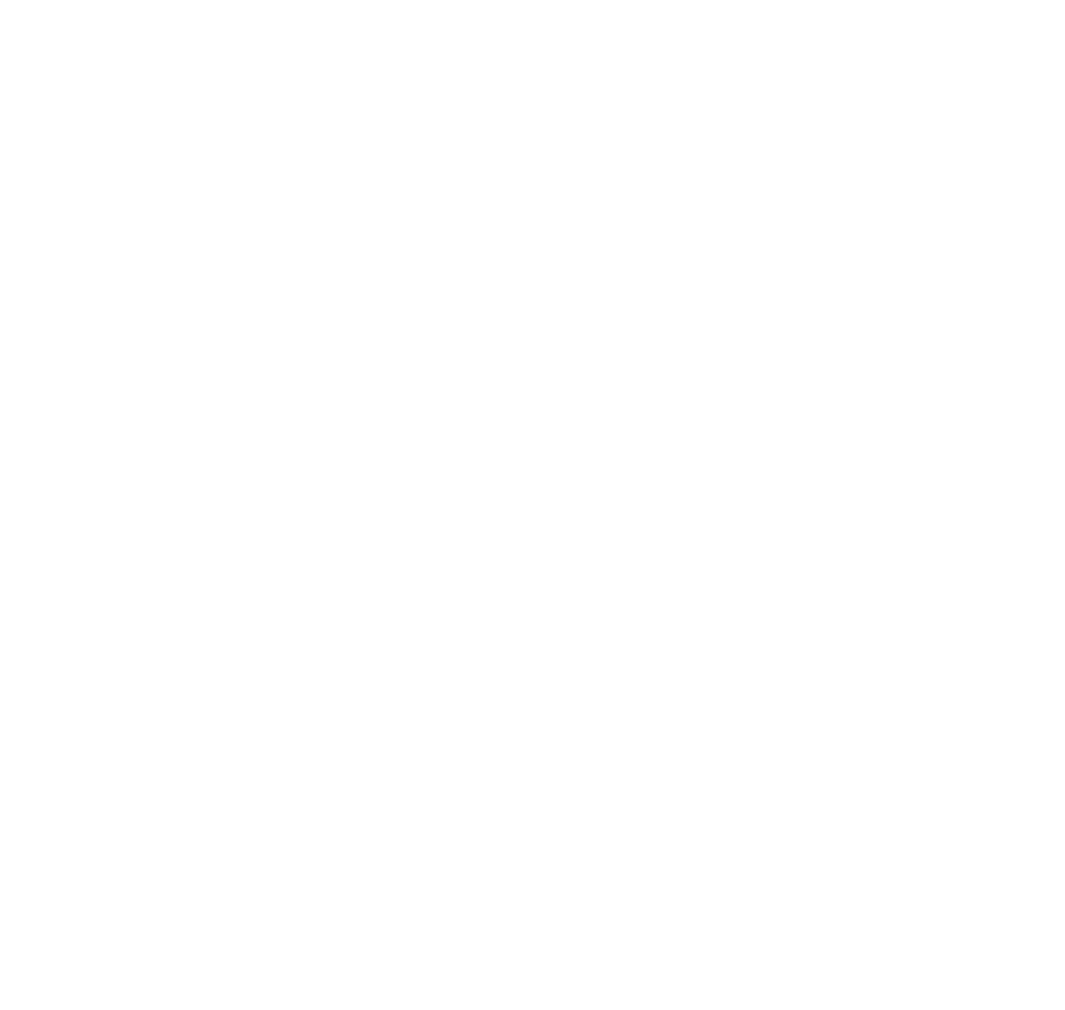
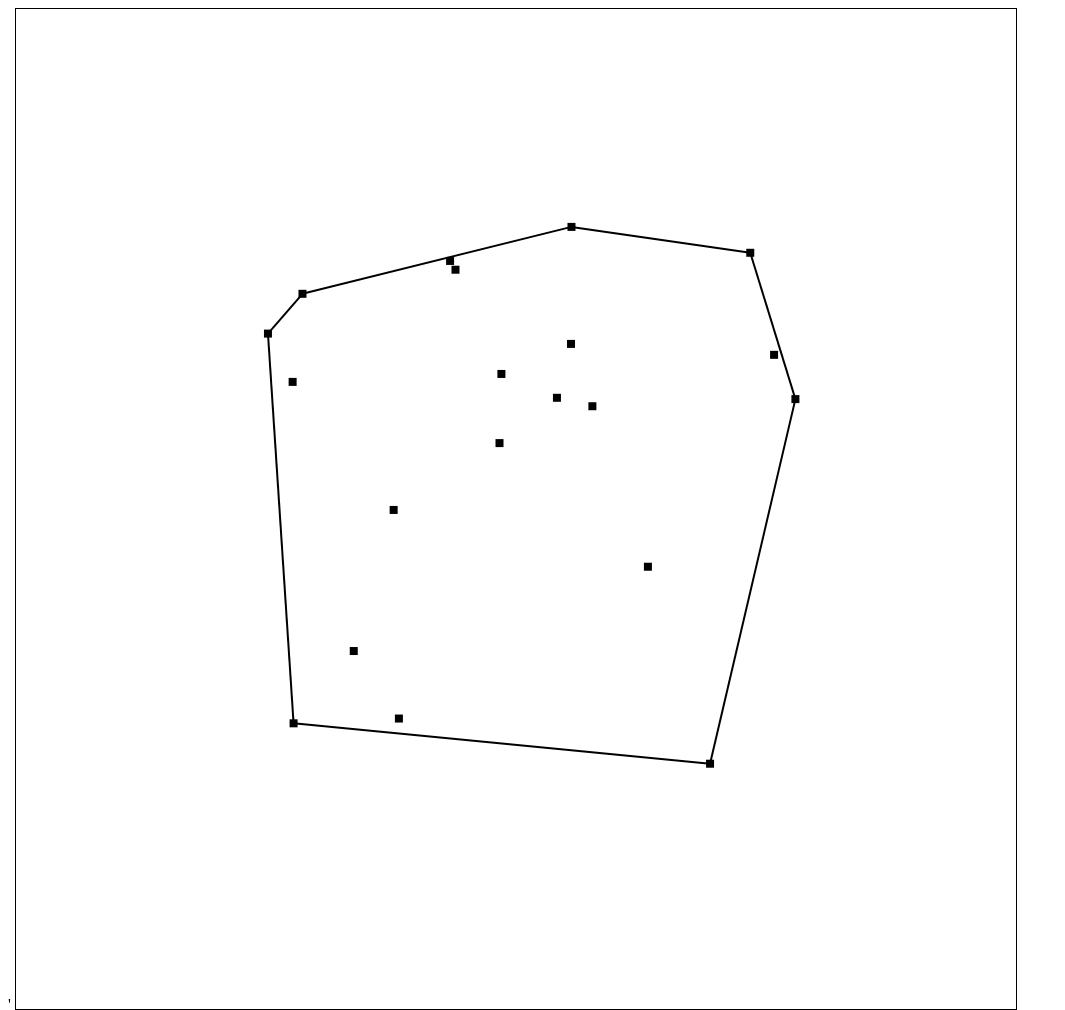
Before and after one commit to kimdeul/Delaunay, a website built with webpack: page public/index.html in a window 1280 px wide. Shown: the whole page, without its empty margins (0-1065 px from the left). Built offline with nearby package versions, Linux system fonts and the light colour scheme.

Commit message:
Add Convex hull composing, basic geometric/rendering classes

```diff
--- a/public/index.html
+++ b/public/index.html
@@ -1,7 +1,12 @@
 <head>
-  <title>Delaunay Triangulation</title>
+  <title>Delaunay Triangulation</title>'
+  <style>
+    #canvas {
+      border: 1px solid black;
+    }
+  </style>
 </head>
 <body>
-  <canvas id="canvas" width=1000 height=1000></canvas>
+  <canvas id="canvas" width="1000" height="1000"></canvas>
 </body>
 <script src="../dist/bundle.js"></script>
--- /dev/null
+++ b/src/geometry/Area.ts
@@ -0,0 +1,12 @@
+import { Point } from "./shapes/Point"
+import { Segment } from "./shapes/Segment"
+
+export interface Area {
+  points: Point[],
+  segments: Segment[],
+}
+
+export const Global: Area = {
+  points: [],
+  segments: []
+}
--- /dev/null
+++ b/src/geometry/algorithm/convex.ts
@@ -0,0 +1,37 @@
+import { Point } from "../shapes/Point";
+import { CCW } from "./vector";
+
+export function composeConvexHull(source: Point[]) {
+
+  const points = [...source]
+  const size = points.length;
+  if (size < 3) return;
+
+  points.sort((a, b) => (a.y !== b.y) ? (a.y - b.y) : (a.x - b.x))
+  const first = points.shift() as Point
+  points.sort((a, b) => {
+    const ccw = CCW(first, a, b)
+    return ccw ? -ccw : ((a.y !== b.y) ? (a.y - b.y) : (a.x - b.x));
+  })
+  points.unshift(first)
+
+  const convex: number[] = []
+  convex.push(0)
+  convex.push(1)
+
+  for (let i=2; i<size; i++) {
+    while (convex.length >= 2) {
+      const indexB = convex.pop() as number
+      const indexA = convex[convex.length - 1]
+      if (CCW(points[indexA], points[indexB], points[i]) > 0) {
+        convex.push(indexB)
+        break
+      }
+    }
+    convex.push(i)
+    console
+  }
+
+  return convex.map(index => points[index])
+
+}
--- /dev/null
+++ b/src/geometry/algorithm/vector.ts
@@ -0,0 +1,5 @@
+import { Point } from "../shapes/Point";
+
+export function CCW(a: Point, b: Point, c: Point) {
+  return (a.x*b.y + b.x*c.y + c.x*a.y) - (a.y*b.x + b.y*c.x + c.y*a.x);
+}
--- /dev/null
+++ b/src/geometry/shapes/Point.ts
@@ -0,0 +1,29 @@
+import { Segment } from "./Segment";
+import { Shape } from "./Shape";
+
+interface Location2D { x: number, y: number }
+
+export class Point<Location extends Location2D = Location2D> extends Shape {
+
+  private location: Location;
+
+  constructor(location: Location) {
+    super()
+    this.location = location;
+  }
+
+  get x() { return this.location.x }
+  get y() { return this.location.y }
+
+  static random(min: number, max: number) {
+    return new Point({
+      x: min + Math.random() * (max - min),
+      y: min + Math.random() * (max - min)
+    })
+  }
+
+  lineTo(to: Point) {
+    return new Segment(this, to)
+  }
+
+}
--- /dev/null
+++ b/src/geometry/shapes/Segment.ts
@@ -0,0 +1,25 @@
+import { Point } from "./Point";
+import { Shape } from "./Shape";
+
+export class Segment extends Shape {
+
+  readonly from: Point;
+  readonly to: Point;
+
+  constructor(from: Point, to: Point) {
+    super()
+    this.from = from;
+    this.to = to;
+  }
+
+  is(segment: Segment) {
+    if (this.from === segment.from && this.to === segment.to) return true;
+    if (this.from === segment.to && this.from === segment.to) return true;
+    return false;
+  }
+
+  distance() {
+    return Math.sqrt((this.from.x - this.to.x) ** 2 + (this.from.y - this.to.y) ** 2)
+  }
+
+}
--- /dev/null
+++ b/src/geometry/shapes/Shape.ts
@@ -0,0 +1,16 @@
+export class Shape {
+
+  private ephemeral: boolean
+  constructor() {
+    this.ephemeral = false;
+  }
+
+  get deleted() {
+    return this.ephemeral;
+  }
+
+  delete() {
+    this.ephemeral = true;
+  }
+
+}
--- a/src/index.ts
+++ b/src/index.ts
@@ -0,0 +1,11 @@
+import { composeConvexHull } from "./geometry/algorithm/convex"
+import { Global } from "./geometry/Area"
+import { Point } from "./geometry/shapes/Point"
+import { Renderer } from "./render/Renderer"
+
+const canvas = document.getElementById("canvas") as HTMLCanvasElement
+const renderer = new Renderer(canvas)
+
+for (const _ of new Array(20).fill(0)) Global.points.push(Point.random(200, 800))
+for (const point of Global.points) renderer.renderPoint(point, { size: 8 })
+renderer.renderPolygon(composeConvexHull(Global.points)!)
--- /dev/null
+++ b/src/render/Renderer.ts
@@ -0,0 +1,44 @@
+import { Point } from "../geometry/shapes/Point";
+import { Segment } from "../geometry/shapes/Segment";
+
+type StyleOption = { size?: number, color?: string };
+
+export class Renderer {
+
+  private readonly canvas: HTMLCanvasElement
+  private readonly ctx: CanvasRenderingContext2D
+
+  constructor(canvas: HTMLCanvasElement) {
+    this.canvas = canvas
+    this.ctx = canvas.getContext("2d")!
+  }
+
+  renderPoint(point: Point, fill?: StyleOption) {
+    this.ctx.fillStyle = fill?.color ?? "#000"
+    const size = fill?.size ?? 2
+    this.ctx.fillRect(point.x - size / 2, point.y - size / 2, size, size)
+  }
+
+  renderSegment(segment: Segment, stroke?: StyleOption) {
+    this.ctx.beginPath()
+    this.ctx.moveTo(segment.from.x, segment.from.y)
+    this.ctx.lineTo(segment.to.x, segment.to.y)
+    this.ctx.strokeStyle = stroke?.color ?? "#000"
+    this.ctx.lineWidth = stroke?.size ?? 2
+    this.ctx.stroke()
+    this.ctx.closePath()
+  }
+
+  renderPolygon(points: Point[], option?: { fill: StyleOption, stroke: StyleOption }) {
+    if (points.length < 3) return;
+    this.ctx.beginPath()
+    let prev = points[0], now = points[1]
+    this.renderSegment(new Segment(prev, now), option?.stroke)
+    for (const point of [...points.slice(1), points[0]]) {
+      prev = now; now = point;
+      this.renderSegment(new Segment(prev, now), option?.stroke)
+    }
+    for (const point of points) this.renderPoint(point, option?.fill)
+  }
+
+}
```
Also changed, not shown: src/geometry/shapes/Triangle.ts (added, +14 -0 lines).
